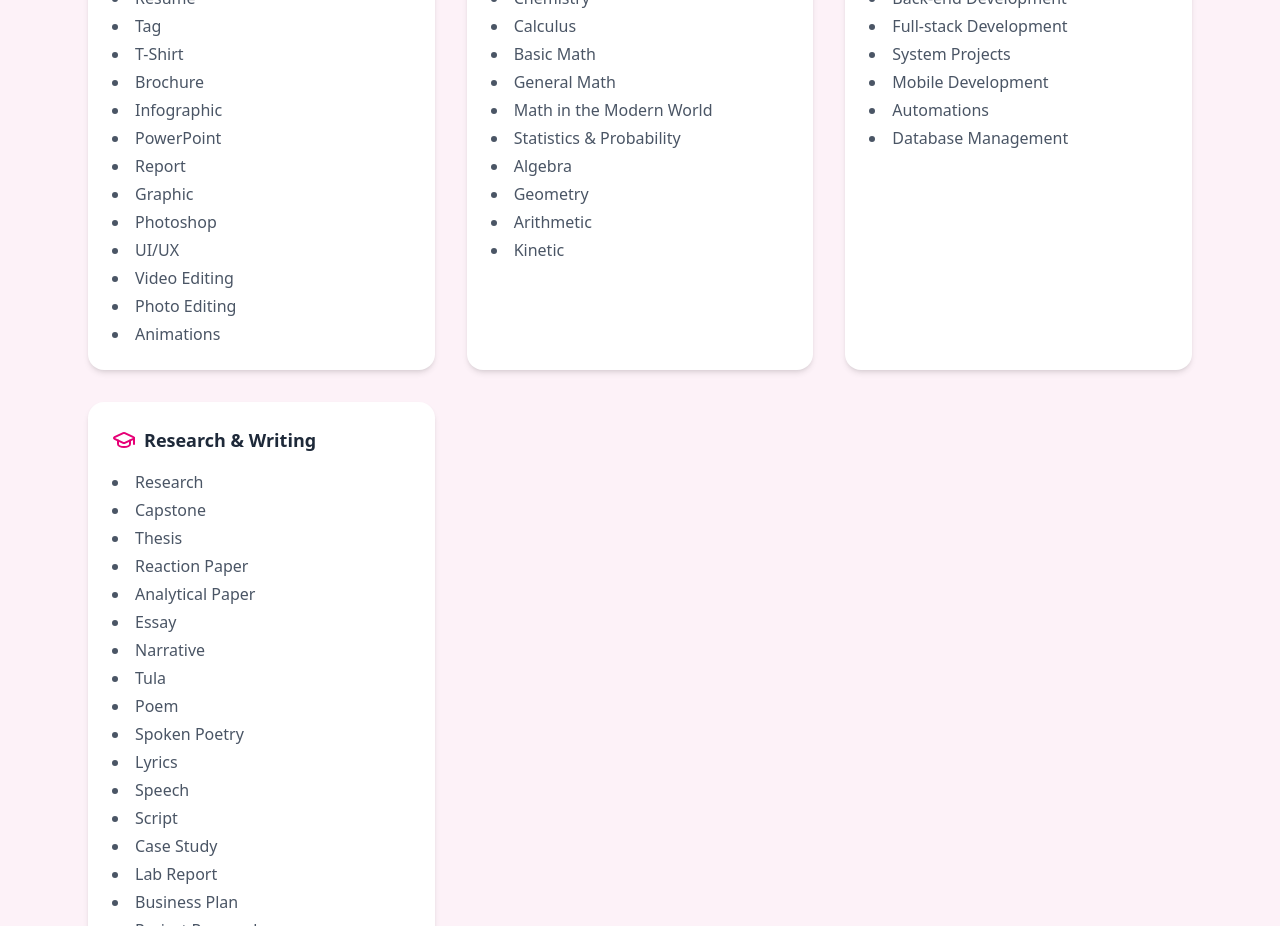
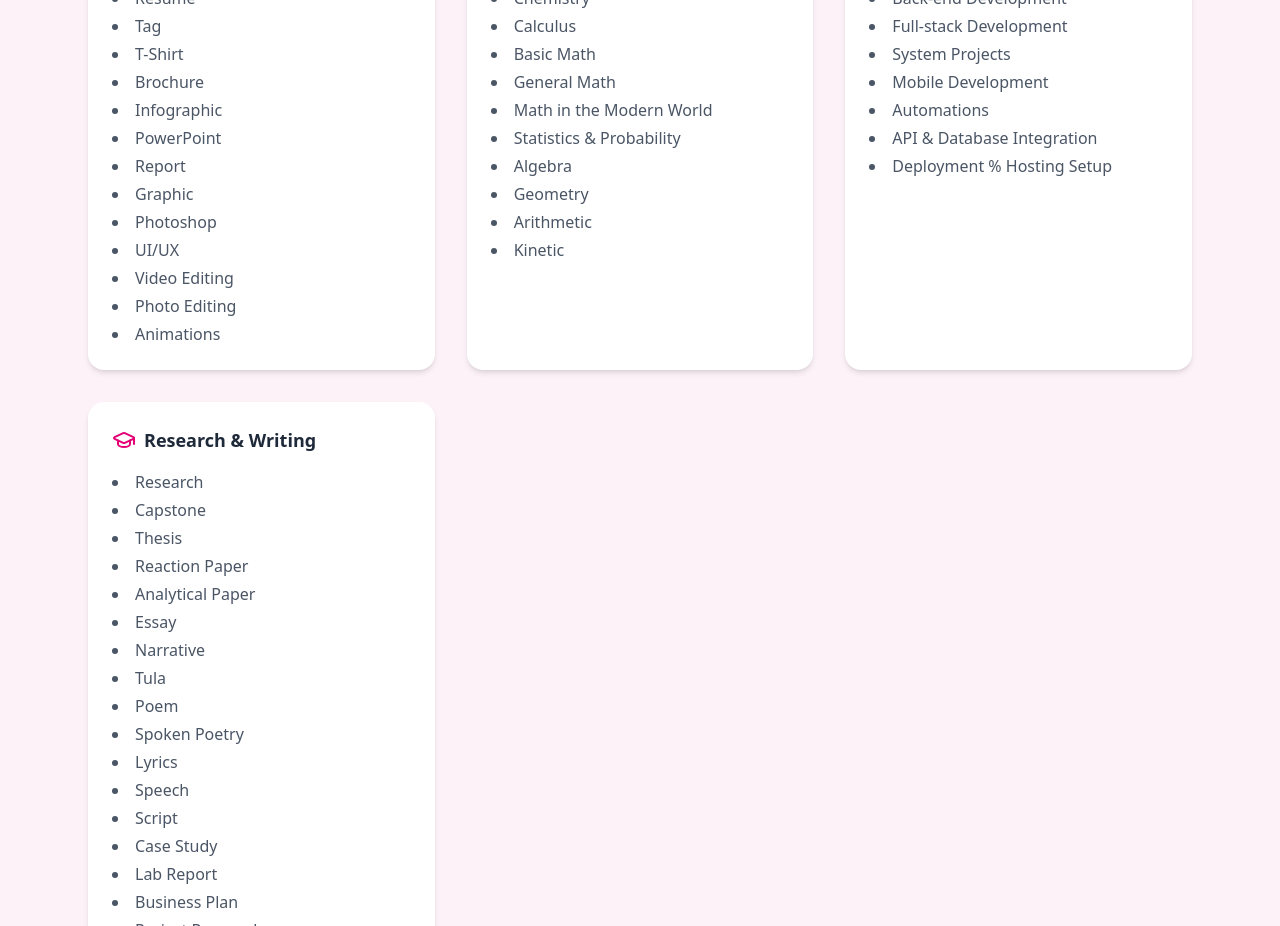
Before and after one commit to lexcommission/website, a Next.js app: page / in a window 1280 px wide. Shown: the part 1140-2066 px from the top of the page. Built offline with nearby package versions, Linux system fonts and the light colour scheme.

Commit message:
Update page.tsx

```diff
--- a/src/app/page.tsx
+++ b/src/app/page.tsx
@@ -264,7 +264,8 @@ export default function Page() {
                 <li>System Projects</li>
                 <li>Mobile Development</li>
                 <li>Automations</li>
-                <li>Database Management</li>
+                <li>API & Database Integration</li>
+                <li>Deployment % Hosting Setup</li>
               </ul>
             </div>
 
```
